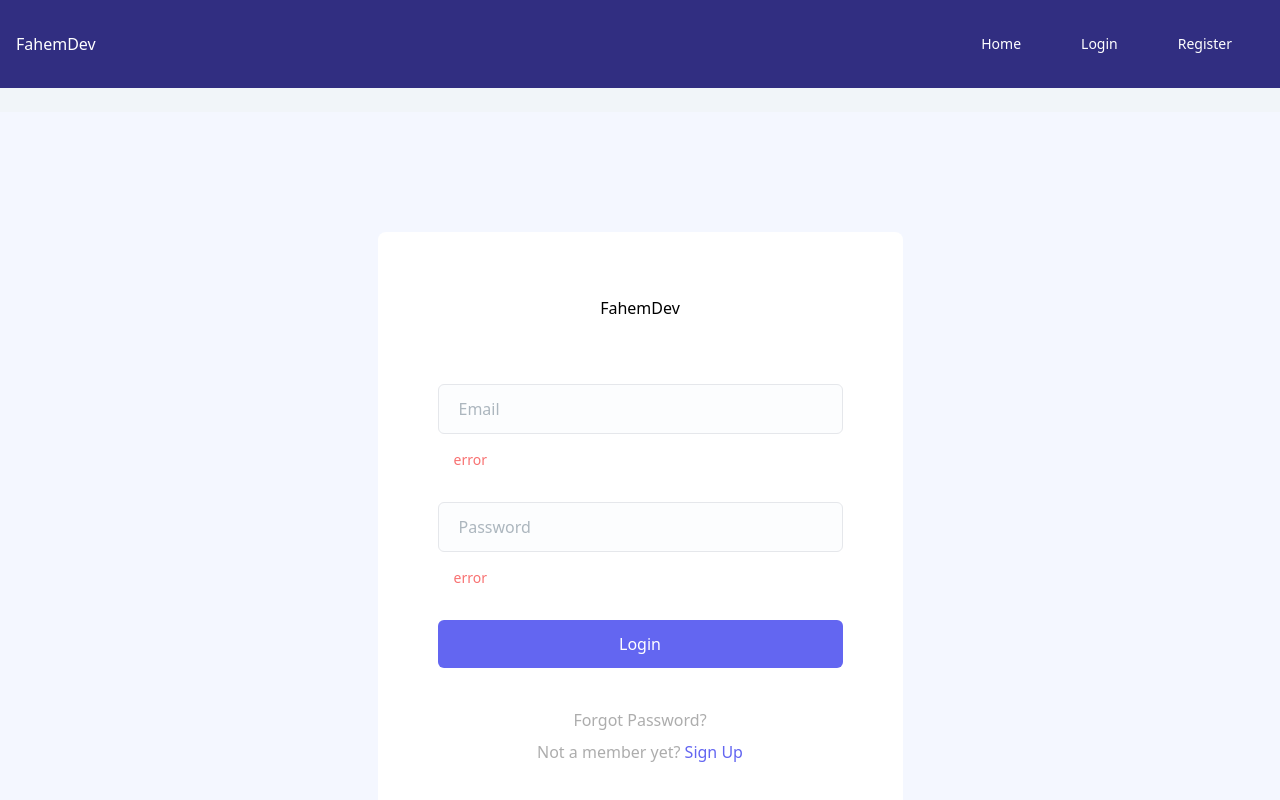
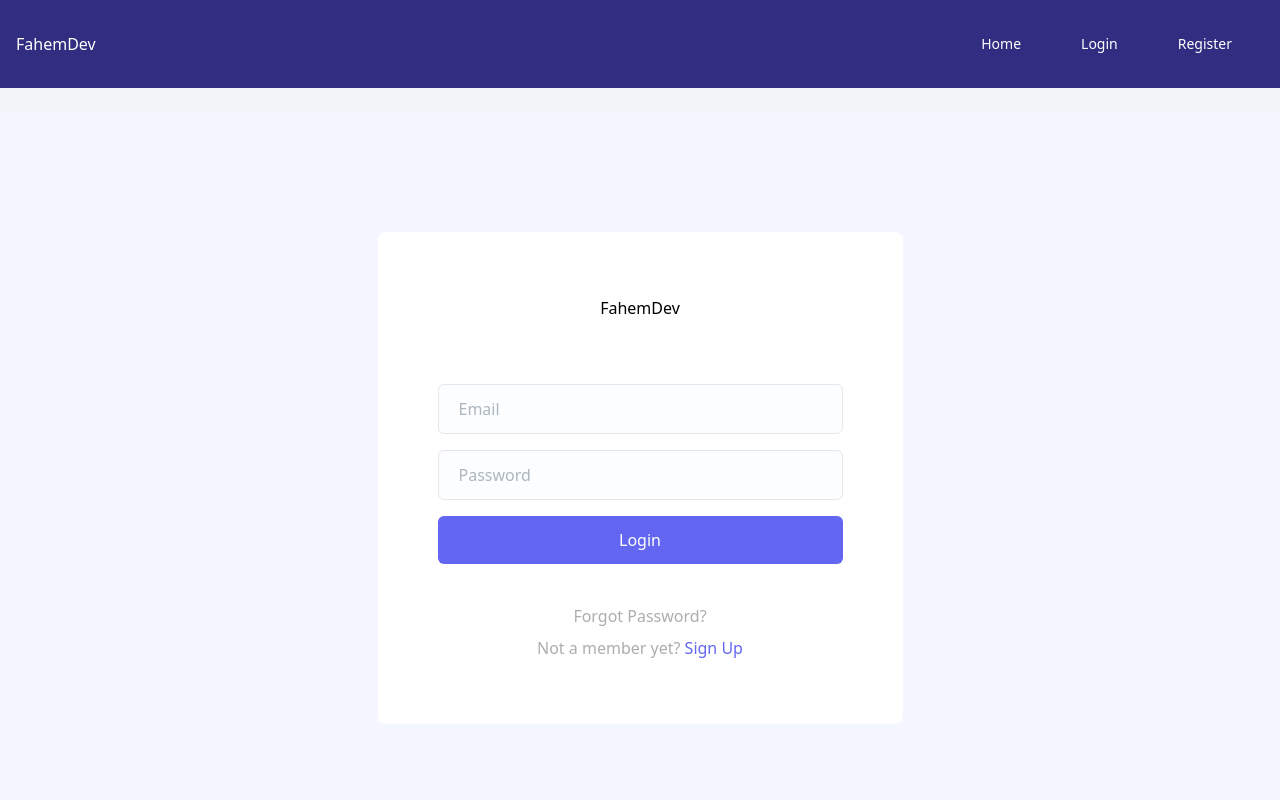
Before and after one commit to abdullafahem/laravel-react-auth, a React (Vite) app in the folder react-breeze-auth/: page /login in a window 1280 px wide. Shown: the top 800 px of the page. Built offline with nearby package versions, Linux system fonts and the light colour scheme.

Commit message:
Display Register and Login Errors

```diff
--- a/react-breeze-auth/src/components/Login.jsx
+++ b/react-breeze-auth/src/components/Login.jsx
@@ -5,10 +5,14 @@ import axios from '../api/axios';
 const Login = () => {
   const [email, setEmail] = useState('');
   const [password, setPassword] = useState('');
+  const [errors, setErrors] = useState([]);
   const navigate = useNavigate();
+
+  const csrf = () => axios.get('/sanctum/csrf-cookie');
 
   const handleLogin = async (e) => {
     e.preventDefault();
+    await csrf();
     try {
       await axios.post('/login', {
         email,
@@ -17,8 +21,10 @@ const Login = () => {
       setEmail('');
       setPassword('');
       navigate('/');
-    } catch (error) {
-      console.log(error);
+    } catch (e) {
+      if (e.response.status === 422) {
+        setErrors(e.response.data.errors);
+      }
     }
   };
 
@@ -64,9 +70,13 @@ const Login = () => {
                     focus-visible:shadow-none
                   '
                   />
-                  <div className='flex'>
-                    <span className='text-red-400 text-sm m-2 p-2'>error</span>
-                  </div>
+                  {errors.email && (
+                    <div className='flex'>
+                      <span className='text-red-400 text-sm m-2 p-2'>
+                        {errors.email[0]}
+                      </span>
+                    </div>
+                  )}
                 </div>
                 <div className='mb-4'>
                   <input
@@ -89,9 +99,13 @@ const Login = () => {
                     focus-visible:shadow-none
                   '
                   />
-                  <div className='flex'>
-                    <span className='text-red-400 text-sm m-2 p-2'>error</span>
-                  </div>
+                  {errors.password && (
+                    <div className='flex'>
+                      <span className='text-red-400 text-sm m-2 p-2'>
+                        {errors.password[0]}
+                      </span>
+                    </div>
+                  )}
                 </div>
                 <div className='mb-10'>
                   <button
--- a/react-breeze-auth/src/components/Register.jsx
+++ b/react-breeze-auth/src/components/Register.jsx
@@ -1,7 +1,38 @@
-import React from 'react';
-import { Link } from 'react-router-dom';
+import { useState } from 'react';
+import { Link, useNavigate } from 'react-router-dom';
+import axios from '../api/axios';
 
 const Register = () => {
+  const [name, setName] = useState('');
+  const [email, setEmail] = useState('');
+  const [password, setPassword] = useState('');
+  const [password_confirmation, setPasswordConfirmation] = useState('');
+  const [errors, setErrors] = useState([]);
+  const navigate = useNavigate();
+
+  const csrf = () => axios.get('/sanctum/csrf-cookie');
+
+  const handleRegister = async (e) => {
+    e.preventDefault();
+    await csrf();
+    try {
+      await axios.post('/register', {
+        name,
+        email,
+        password,
+        password_confirmation,
+      });
+      setName('');
+      setEmail('');
+      setPassword('');
+      setPasswordConfirmation('');
+      navigate('/');
+    } catch (error) {
+      if (error.response.status === 422) {
+        setErrors(error.response.data.errors);
+      }
+    }
+  };
   return (
     <section className='bg-[#F4F7FF] py-20 lg:py-[120px]'>
       <div className='container mx-auto'>
@@ -22,11 +53,13 @@ const Register = () => {
               md:px-[60px]
             '>
               <div className='mb-10 text-center md:mb-16'>FahemDev</div>
-              <form>
+              <form onSubmit={handleRegister}>
                 <div className='mb-4'>
                   <input
                     type='text'
                     placeholder='Name'
+                    value={name}
+                    onChange={(e) => setName(e.target.value)}
                     className='
                     bordder-[#E9EDF4]
                     w-full
@@ -42,14 +75,20 @@ const Register = () => {
                     focus-visible:shadow-none
                   '
                   />
+                  {errors.name && (
                     <div className='flex'>
-                    <span className='text-red-400 text-sm m-2 p-2'>error</span>
+                      <span className='text-red-400 text-sm m-2 p-2'>
+                        {errors.name[0]}
+                      </span>
                     </div>
+                  )}
                 </div>
                 <div className='mb-4'>
                   <input
                     type='email'
                     placeholder='Email'
+                    value={email}
+                    onChange={(e) => setEmail(e.target.value)}
                     className='
                     bordder-[#E9EDF4]
                     w-full
@@ -65,14 +104,20 @@ const Register = () => {
                     focus-visible:shadow-none
                   '
                   />
+                  {errors.email && (
                     <div className='flex'>
-                    <span className='text-red-400 text-sm m-2 p-2'>error</span>
+                      <span className='text-red-400 text-sm m-2 p-2'>
+                        {errors.email[0]}
+                      </span>
                     </div>
+                  )}
                 </div>
                 <div className='mb-4'>
                   <input
                     type='password'
                     placeholder='Password'
+                    value={password}
+                    onChange={(e) => setPassword(e.target.value)}
                     className='
                     bordder-[#E9EDF4]
                     w-full
@@ -88,14 +133,20 @@ const Register = () => {
                     focus-visible:shadow-none
                   '
                   />
+                  {errors.password && (
                     <div className='flex'>
-                    <span className='text-red-400 text-sm m-2 p-2'>error</span>
+                      <span className='text-red-400 text-sm m-2 p-2'>
+                        {errors.password[0]}
+                      </span>
                     </div>
+                  )}
                 </div>
                 <div className='mb-4'>
                   <input
                     type='password'
                     placeholder='Confirm Password'
+                    value={password_confirmation}
+                    onChange={(e) => setPasswordConfirmation(e.target.value)}
                     className='
                     bordder-[#E9EDF4]
                     w-full
@@ -111,9 +162,6 @@ const Register = () => {
                     focus-visible:shadow-none
                   '
                   />
-                  <div className='flex'>
-                    <span className='text-red-400 text-sm m-2 p-2'>error</span>
-                  </div>
                 </div>
                 <div className='mb-10'>
                   <button
```
Lines whose indentation alone changed are shown as unchanged.
